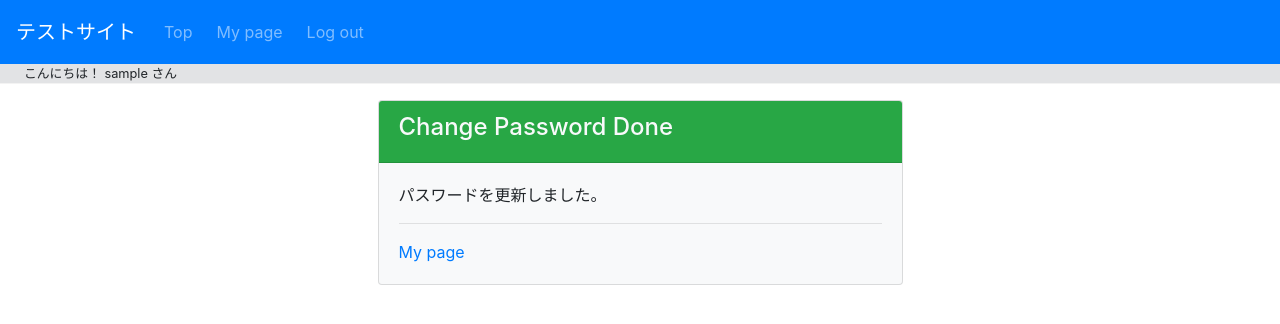
After one commit to grv2688/qiita-user-auth, a Django app: page /password_change_done/ in a window 1280 px wide. The commit adds this page. Shown: the top 324 px of the page. Run offline with Django 3.2, Linux system fonts and the light colour scheme; the visitor is signed in with stand-in values (Sample User, id 1); some libraries are stand-ins or nearby versions.

Commit message:
パスワード更新機能を実装

```diff
--- a/account/urls.py
+++ b/account/urls.py
@@ -12,4 +12,6 @@ urlpatterns = [
     path('signup/', views.Signup.as_view(), name='signup'), # サインアップ
     path('signup_done/', views.SignupDone.as_view(), name='signup_done'), # サインアップ完了
     path('user_update/<int:pk>', views.UserUpdate.as_view(), name='user_update'), # 登録情報の更新
+    path('password_change/', views.PasswordChange.as_view(), name='password_change'), # パスワード変更
+    path('password_change_done/', views.PasswordChangeDone.as_view(), name='password_change_done'), # パスワード変更完了
 ]
--- a/account/views.py
+++ b/account/views.py
@@ -1,8 +1,9 @@
-from .forms import LoginForm, SignupForm, UserUpdateForm
+from .forms import LoginForm, SignupForm, UserUpdateForm, MyPasswordChangeForm
 from django.contrib.auth import get_user_model # ユーザーモデルの取得
 from django.contrib.auth.mixins import UserPassesTestMixin
-from django.contrib.auth.views import LoginView, LogoutView
+from django.contrib.auth.views import LoginView, LogoutView, PasswordChangeView, PasswordChangeDoneView
 from django.shortcuts import redirect, resolve_url
+from django.urls import reverse_lazy # 遅延評価
 from django.views import generic
 
 
@@ -78,3 +79,21 @@ class UserUpdate(OnlyYouMixin, generic.UpdateView):
         context = super().get_context_data(**kwargs)
         context["process_name"] = "Update"
         return context
+
+
+'''パスワード変更'''
+class PasswordChange(PasswordChangeView):
+    form_class = MyPasswordChangeForm
+    success_url = reverse_lazy('account:password_change_done')
+    template_name = 'account/user_form.html'
+
+    # contextデータ作成
+    def get_context_data(self, **kwargs):
+        context = super().get_context_data(**kwargs)
+        context["process_name"] = "Change Password"
+        return context
+
+
+'''パスワード変更完了'''
+class PasswordChangeDone(PasswordChangeDoneView):
+    template_name = 'account/password_change_done.html'
--- a/templates/account/my_page.html
+++ b/templates/account/my_page.html
@@ -35,7 +35,7 @@
   <!-- パスワード -->
   <div class="row mt-4">
     <div class="col"><h4>■　パスワード</h4></div>
-    <!-- 後で更新ボタン追加 -->
+    <div class="col text-right"><a href="{% url 'account:password_change' %}">更新</a></div>
   </div>
   <table class="table table-bordered">
     <tbody>
--- /dev/null
+++ b/templates/account/password_change_done.html
@@ -0,0 +1,21 @@
+{% extends "base.html" %}
+
+<!-- コンテンツ -->
+{% block content %}
+<div class="container">
+  <div class="col-md-6 offset-md-3">
+    <div class="card mt-3 mb-3 bg-light">
+      <!-- カードヘッダー -->
+      <div class="card-header bg-success text-light">
+        <h4>Change Password Done</h4>
+      </div>
+      <!-- カードボディー -->
+      <div class="card-body">
+        <p>パスワードを更新しました。</p>
+        <hr>
+        <a href="{% url 'account:my_page' user.pk %}">My page</a>
+      </div>
+    </div>
+  </div>
+</div>
+{% endblock %}
```
Also changed, not shown: account/forms.py (+11 -1 lines), キャプチャ/サインアップページ.PNG, キャプチャ/パスワード更新完了.PNG (added), キャプチャ/パスワード更新画面.PNG (added), キャプチャ/マイページにパスワード更新リンク追加.PNG (added), キャプチャ/ログアウト完了ページ.PNG, キャプチャ/ログイン画面.PNG.
